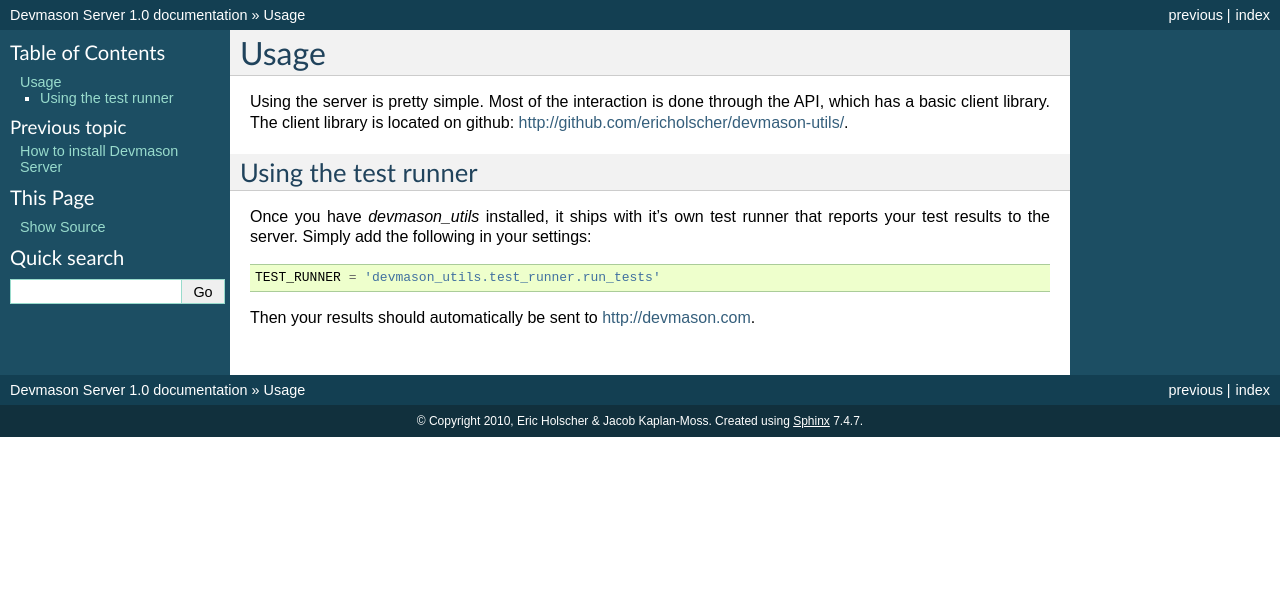
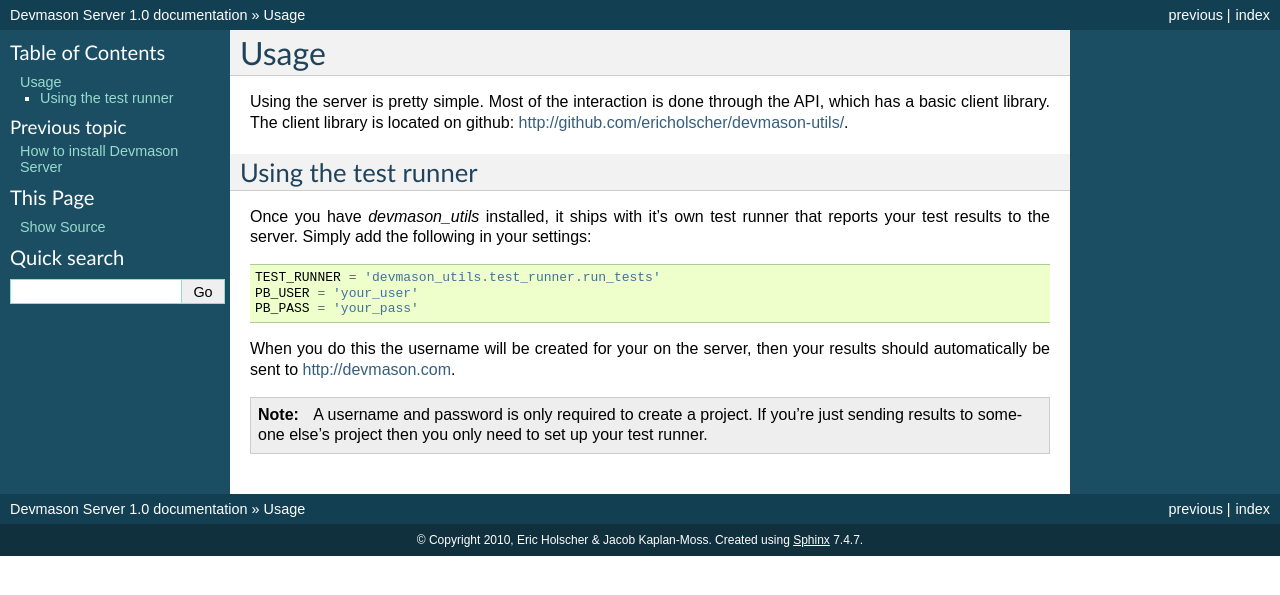
Before and after one commit to ericholscher/devmason-server, a Sphinx documentation site: the page built from docs/usage.rst, in a window 1280 px wide. Shown: the top 595 px of the page. Built offline with Sphinx 7.4.7, drawn with Linux system fonts in a browser that asks for light colours.

Commit message:
Note in the settings that you need a user/pass to create a project.

```diff
--- a/docs/usage.rst
+++ b/docs/usage.rst
@@ -9,5 +9,13 @@
 Once you have `devmason_utils` installed, it ships with it's own test runner that reports your test results to the server. Simply add the following in your settings::
 
     TEST_RUNNER = 'devmason_utils.test_runner.run_tests'
+    PB_USER = 'your_user'
+    PB_PASS = 'your_pass'
 
-Then your results should automatically be sent to http://devmason.com.
+When you do this the username will be created for your on the server, then your results should automatically be sent to http://devmason.com.
+
+.. note::
+
+    A username and password is only required to create a project. If you're
+    just sending results to someone else's project then you only need to set up
+    your test runner.
```
